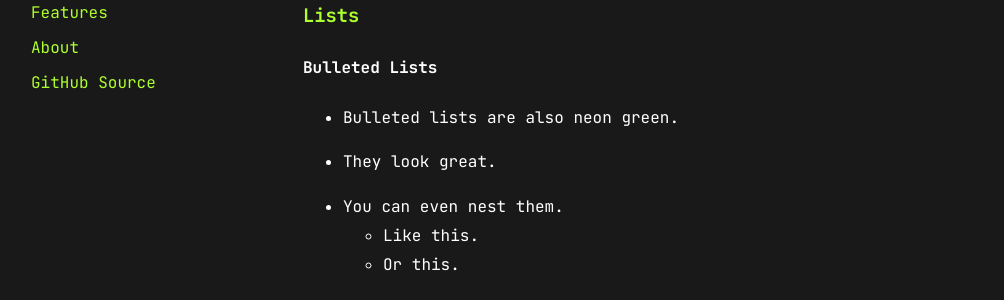
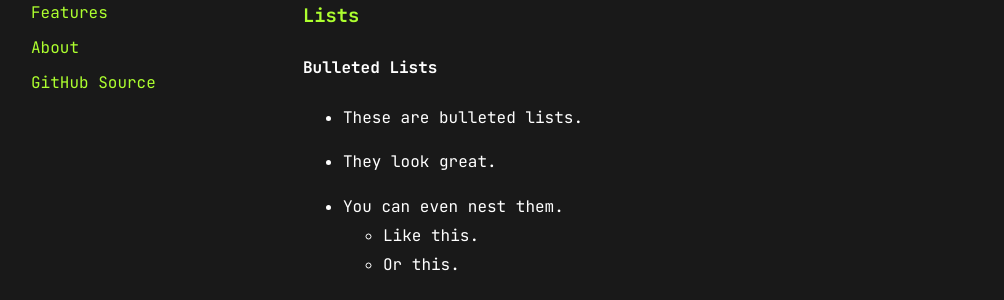
Before and after one commit to luteron6/tonic-template, a Jekyll site: the page built from features.md, in a window 1280 px wide and 900 px high, scrolled down 597 px. Shown: the part 153-453 px from the top of the window, without its empty margins (1-1005 px from the left). Built offline with Jekyll 4.4.1, drawn with Linux system fonts in a browser that asks for light colours.

Commit message:
Updated features

```diff
--- a/features.md
+++ b/features.md
@@ -29,7 +29,7 @@ Links are also neon green <a href="#links"> like this:</a>. They turn neon blue
 
 ### Lists
 #### Bulleted Lists
-- Bulleted lists are also neon green.
+- These are bulleted lists.
 - They look great.
 
 - You can even nest them.
```
